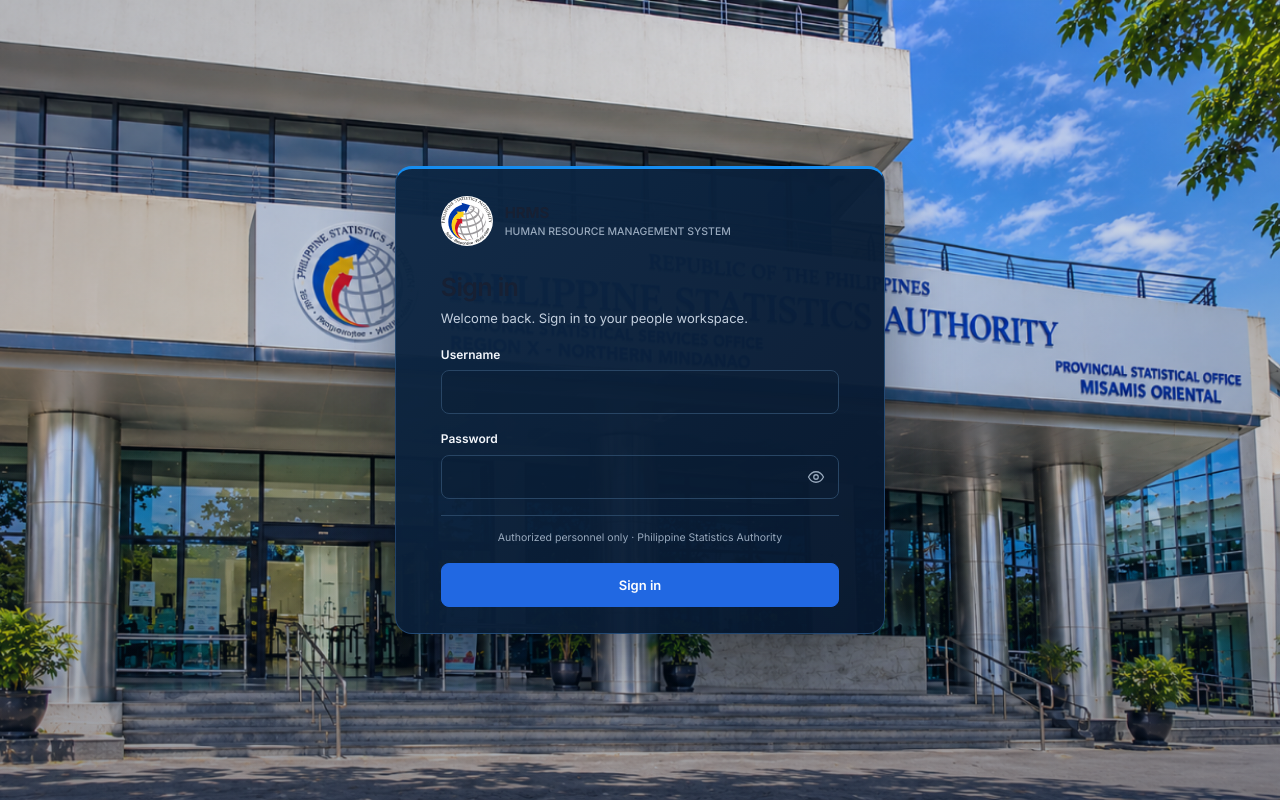
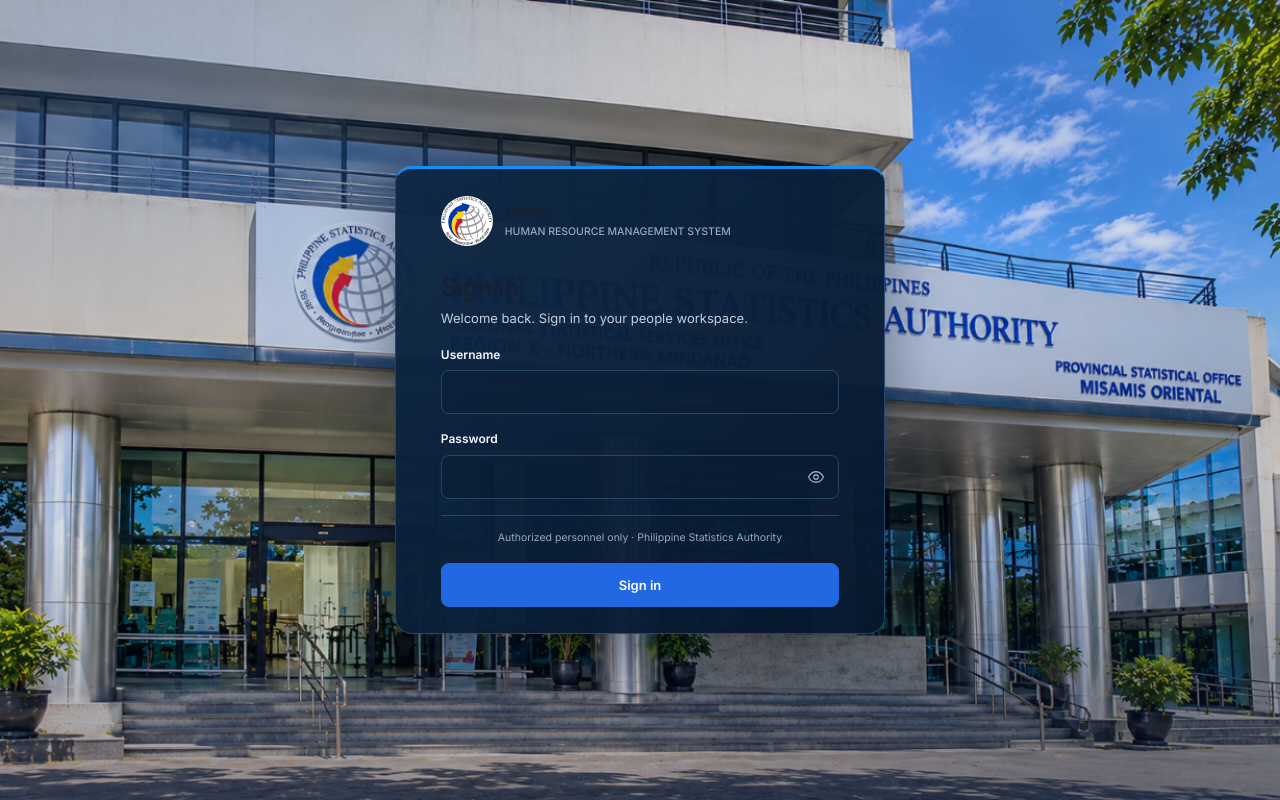
Before and after one commit to Abellanosa1233/PSA-PEPS, a PHP site: page / in a window 1280 px wide. Run offline with PHP 8.4, Linux system fonts and the light colour scheme; data comes from the database, SQL or seed files in the repository; some libraries are stand-ins or nearby versions.

Commit message:
Polish sign-in photo background
Co-authored-by: Copilot <223556219+Copilot@users.noreply.github.com>

```diff
--- a/assets/css/app.css
+++ b/assets/css/app.css
@@ -384,9 +384,20 @@ table.data tfoot td { font-weight: 600; border-top: 1px solid var(--line-strong)
   isolation: isolate;
   overflow: hidden;
   background:
-    linear-gradient(0deg, rgba(5, 18, 38, .32), transparent 46%),
-    linear-gradient(112deg, rgba(5, 23, 48, .24), rgba(0, 62, 126, .06) 54%, rgba(5, 22, 46, .22)),
+    linear-gradient(180deg, rgba(5, 18, 38, .10), transparent 28%, transparent 68%, rgba(5, 18, 38, .34)),
+    linear-gradient(112deg, rgba(5, 23, 48, .20), rgba(0, 62, 126, .04) 54%, rgba(5, 22, 46, .18)),
     url("../sign-in-building.png") center / cover no-repeat;
+}
+.auth-signin-screen::before {
+  position: absolute;
+  inset: 0;
+  z-index: 0;
+  background:
+    radial-gradient(ellipse at 12% 14%, rgba(61, 145, 255, .18), transparent 32%),
+    radial-gradient(ellipse at 88% 90%, rgba(3, 21, 48, .22), transparent 38%),
+    repeating-linear-gradient(115deg, transparent 0 118px, rgba(255, 255, 255, .025) 119px, transparent 120px 238px);
+  content: "";
+  pointer-events: none;
 }
 .auth-card.auth-signin-card {
   --surface: rgba(8, 25, 48, .96);
@@ -398,6 +409,8 @@ table.data tfoot td { font-weight: 600; border-top: 1px solid var(--line-strong)
   --primary: #2168e2;
   --primary-hover: #3478ed;
   --primary-fg: #ffffff;
+  position: relative;
+  z-index: 1;
   width: min(490px, 100%);
   gap: 18px;
   padding: 26px clamp(28px, 3.5vw, 48px);
--- a/assets/css/php.css
+++ b/assets/css/php.css
@@ -45,9 +45,20 @@
   isolation: isolate;
   overflow: hidden;
   background:
-    linear-gradient(0deg, rgba(5, 18, 38, .32), transparent 46%),
-    linear-gradient(112deg, rgba(5, 23, 48, .24), rgba(0, 62, 126, .06) 54%, rgba(5, 22, 46, .22)),
+    linear-gradient(180deg, rgba(5, 18, 38, .10), transparent 28%, transparent 68%, rgba(5, 18, 38, .34)),
+    linear-gradient(112deg, rgba(5, 23, 48, .20), rgba(0, 62, 126, .04) 54%, rgba(5, 22, 46, .18)),
     url("../sign-in-building.png") center / cover no-repeat;
+}
+.web-auth-signin::before {
+  position: absolute;
+  inset: 0;
+  z-index: 0;
+  background:
+    radial-gradient(ellipse at 12% 14%, rgba(61, 145, 255, .18), transparent 32%),
+    radial-gradient(ellipse at 88% 90%, rgba(3, 21, 48, .22), transparent 38%),
+    repeating-linear-gradient(115deg, transparent 0 118px, rgba(255, 255, 255, .025) 119px, transparent 120px 238px);
+  content: "";
+  pointer-events: none;
 }
 .web-auth-signin .auth-card-signin {
   --surface: rgba(8, 25, 48, .96);
@@ -59,6 +70,8 @@
   --primary: #2168e2;
   --primary-hover: #3478ed;
   --primary-fg: #ffffff;
+  position: relative;
+  z-index: 1;
   width: min(490px, 100%);
   gap: 18px;
   padding: 26px clamp(28px, 3.5vw, 48px);
```
